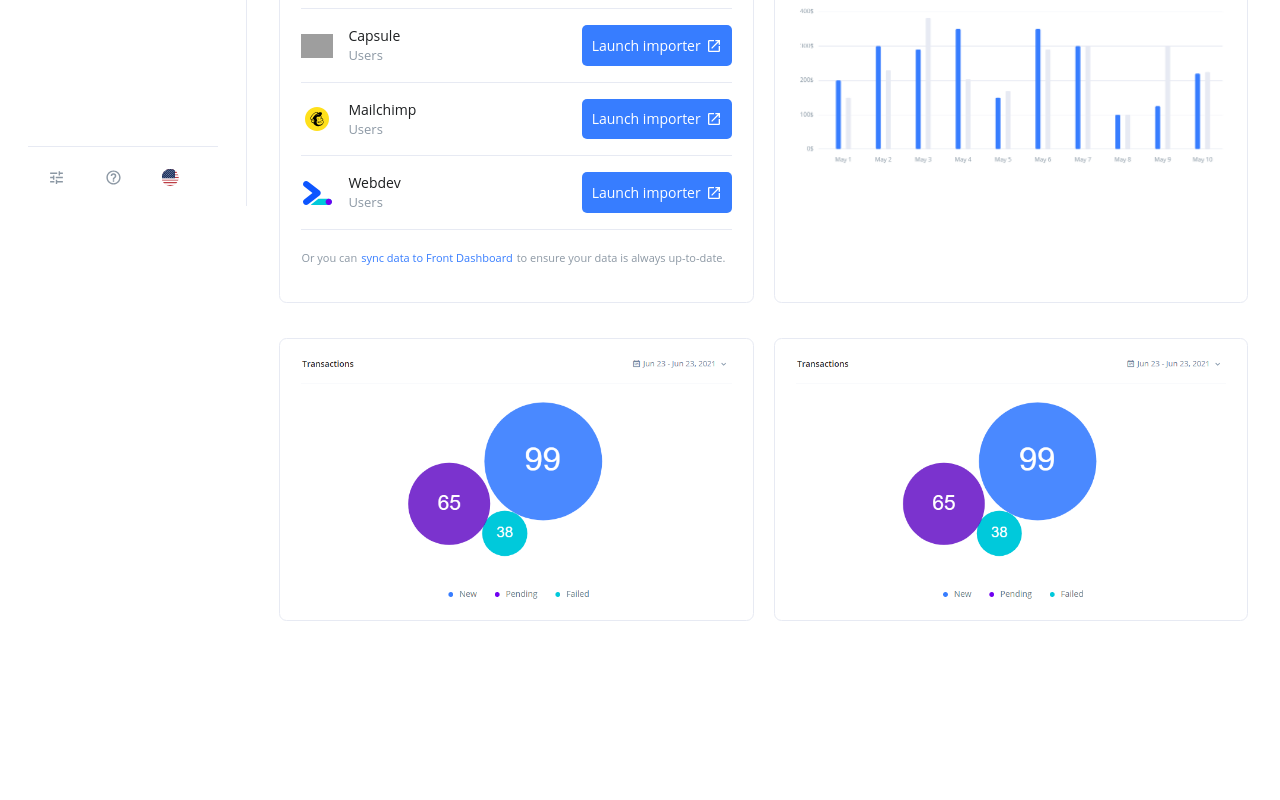
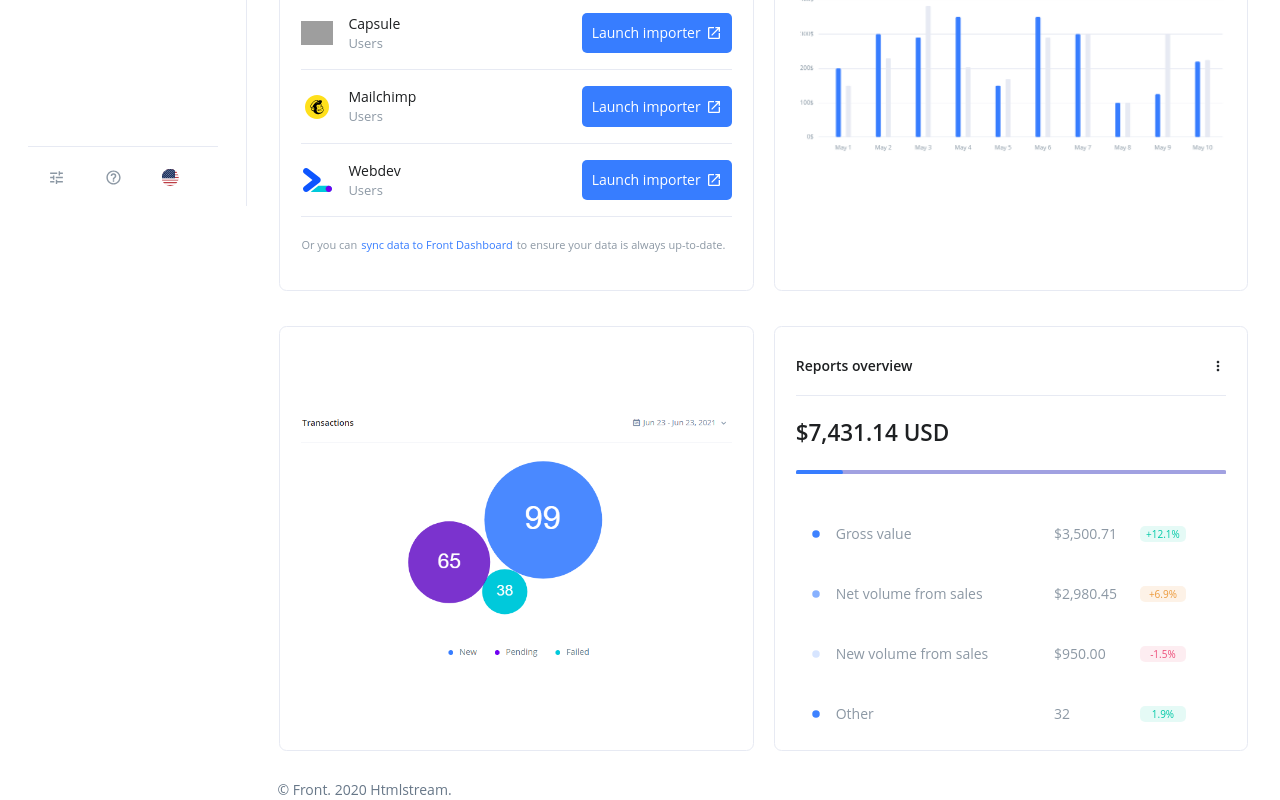
Before and after one commit to aro077a/next-dashboard, a Next.js app: page /dashboard in a window 1280 px wide. Shown: the part 594-1394 px from the top of the page. Before the commit the page ends 1243 px from the top, so only its background shows below. Built offline with nearby package versions, Linux system fonts and the light colour scheme; grey boxes are pictures that could not be loaded.

Commit message:
added repors section

```diff
--- a/components/dashboard/Dashboard.js
+++ b/components/dashboard/Dashboard.js
@@ -4,6 +4,7 @@ import Button from '../button/Button';
 import { infoData } from './dashboardInfoData';
 import DashboardInfo from './DashboardInfo';
 import DashboardUsersImport from './DashboardUsersImport';
+import DashboardReports from './DashboardReports';
 
 const Dashboard = () => {
   return (
@@ -42,9 +43,7 @@ const Dashboard = () => {
         <div className='user-chart'>
           <img src='/images/datalabel.png' />
         </div>
-        <div className='user-chart'>
-          <img src='/images/datalabel.png' />
-        </div>
+        <DashboardReports />
       </section>
     </article>
   );
--- /dev/null
+++ b/components/dashboard/DashboardReports.js
@@ -0,0 +1,39 @@
+import { BiDotsVerticalRounded } from 'react-icons/bi';
+import { Line } from 'rc-progress';
+import Title from '../title/Title';
+import { reportsData } from './dashboardInfoData';
+import Reports from './Reports';
+
+const DashboardReports = () => {
+  return (
+    <div className='reports'>
+      <div className='reports__header'>
+        <Title title='Reports overview' />
+        <BiDotsVerticalRounded />
+      </div>
+      <div className='reports__value'>
+        <p>$7,431.14 USD</p>
+        <Line
+          percent={10}
+          strokeWidth='1'
+          strokeColor='#377dff'
+          trailColor='#A1A1E1'
+        />
+      </div>
+      {reportsData.map((report) => {
+        return (
+          <Reports
+            key={report.id}
+            title={report.title}
+            value={report.value}
+            high={report.high}
+            medium={report.medium}
+            low={report.low}
+          />
+        );
+      })}
+    </div>
+  );
+};
+
+export default DashboardReports;
--- /dev/null
+++ b/components/dashboard/Reports.js
@@ -0,0 +1,38 @@
+import { BsDot } from 'react-icons/bs';
+
+const Reports = ({ title, value, high, medium, low }) => {
+  return (
+    <div className='reports-items'>
+      <div className='reports-items__intro'>
+        <BsDot
+          style={{
+            fill: high
+              ? '#3E82FF'
+              : medium
+              ? '#87B1FF'
+              : low
+              ? '#D7E5FF'
+              : '#BDC5D1',
+          }}
+        />
+        <span className='reports-items--title'>{title}</span>
+      </div>
+      <span className='reports-items--value'>{value}</span>
+      <span
+        className={
+          high
+            ? 'reports-items--percent-high'
+            : medium
+            ? 'reports-items--percent-medium'
+            : low
+            ? 'reports-items--percent-low'
+            : 'reports-items--percent-high'
+        }
+      >
+        {high || medium || low}
+      </span>
+    </div>
+  );
+};
+
+export default Reports;
--- a/components/dashboard/dashboardInfoData.js
+++ b/components/dashboard/dashboardInfoData.js
@@ -57,3 +57,38 @@ export const userImportData = [
     icon: <img src='/icons/google-webdev.svg' />,
   },
 ];
+
+export const reportsData = [
+  {
+    id: 1,
+    title: 'Gross value',
+    value: '$3,500.71',
+    high: '+12.1%',
+    medium: null,
+    low: null,
+  },
+  {
+    id: 2,
+    title: 'Net volume from sales',
+    value: '$2,980.45',
+    high: null,
+    medium: '+6.9%',
+    low: null,
+  },
+  {
+    id: 3,
+    title: 'New volume from sales',
+    value: '$950.00',
+    high: null,
+    medium: null,
+    low: '-1.5%',
+  },
+  {
+    id: 4,
+    title: 'Other',
+    value: '32',
+    high: '1.9%',
+    medium: null,
+    low: null,
+  },
+];
--- a/components/layout/MainLayout.js
+++ b/components/layout/MainLayout.js
@@ -20,6 +20,11 @@ const MainLayout = ({ children, title = 'Page', description = '...' }) => {
         <div style={{ width: '100%' }}>
           <Header openMenu={openMenu} setOpenMenu={setOpenMenu} />
           <div className='layout__main'>{children}</div>
+          <footer
+            style={{ fontSize: '1.4rem', color: '#677788', marginLeft: '3rem' }}
+          >
+            © Front. 2020 Htmlstream.
+          </footer>
         </div>
       </div>
     </div>
--- a/package.json
+++ b/package.json
@@ -10,6 +10,7 @@
   "dependencies": {
     "bootstrap": "^5.0.1",
     "next": "10.2.3",
+    "rc-progress": "^3.1.4",
     "react": "17.0.2",
     "react-dom": "17.0.2",
     "react-icons": "^4.2.0",
--- a/pages/dashboard/index.js
+++ b/pages/dashboard/index.js
@@ -3,7 +3,7 @@ import Dashboard from '../../components/dashboard/Dashboard';
 
 export default function Index() {
   return (
-    <MainLayout title='Index Page'>
+    <MainLayout title='Dashboard'>
       <Dashboard />
     </MainLayout>
   );
--- /dev/null
+++ b/styles/dashboardReports.scss
@@ -0,0 +1,33 @@
+.reports {
+  $self: &;
+  padding: 1.6rem 2.1rem;
+  border: 1px solid $primaryLightGrey;
+  border-radius: 0.75rem;
+  #{$self}__header {
+    display: flex;
+    justify-content: space-between;
+    border-bottom: 1px solid $primaryLightGrey;
+    padding: 1.5rem 0 2rem 0;
+    h4 {
+      font-size: 1.4rem;
+      font-weight: 600;
+    }
+    svg {
+      display: inline-block;
+      width: 1.6rem;
+      height: 1.6rem;
+      cursor: pointer;
+    }
+  }
+  #{$self}__value {
+    margin-top: 2rem;
+    p {
+      font-size: 2.25rem;
+      font-weight: 600;
+      color: $secondaryTextBlack;
+    }
+    .rc-progress-line {
+      margin: 2rem 0;
+    }
+  }
+}
--- a/styles/dashboardUserImport.scss
+++ b/styles/dashboardUserImport.scss
@@ -22,6 +22,12 @@
         width: 1.6rem;
         height: 1.6rem;
         cursor: pointer;
+        &:hover {
+          background: $secondaryHoverColor;
+          svg {
+            fill: $primaryLightBlue;
+          }
+        }
       }
     }
 
--- a/styles/header.scss
+++ b/styles/header.scss
@@ -30,28 +30,30 @@
       justify-content: space-between;
       grid-gap: 1rem;
       gap: 1rem;
-      #{$self}__searchbox{
+      &:hover {
+        background: $primaryWhiter;
+        #{$self}__searchbox {
+          input {
+            background: $primaryWhiter;
+          }
+        }
+      }
+      #{$self}__searchbox {
         display: flex;
         align-items: inherit;
-          gap: 1rem;
+        gap: 1rem;
+
         input {
           border: 0;
           outline: 0;
           height: 2.5rem;
-          &:hover {
-            background: $primaryWhiter;
-          }
           &::placeholder {
             font-size: 1.4rem;
             color: $secondaryGrey;
-            letter-spacing: .3px;
+            letter-spacing: 0.3px;
           }
         }
       }
-      &:hover {
-        background: $primaryWhiter;
-      }
-
     }
   }
   #{$self}__icons {
--- a/styles/index.scss
+++ b/styles/index.scss
@@ -13,6 +13,8 @@
 @import './dashboard.scss';
 @import './dashboardInfo.scss';
 @import './dashboardUserImport.scss';
+@import './dashboardReports.scss';
+@import './reports.scss';
 @import './collapseContent.scss';
 
 * {
--- /dev/null
+++ b/styles/reports.scss
@@ -0,0 +1,52 @@
+%titleProps {
+  display: inline-block;
+  font-size: 1.4rem;
+  color: $secondaryGrey;
+}
+
+%valuesProps {
+  display: flex;
+  justify-content: center;
+  width: 4.6rem;
+  height: 1.6rem;
+  border-radius: 0.5rem;
+  padding: 0.1rem 0.5rem;
+}
+
+.reports-items {
+  $self: &;
+  display: grid;
+  grid-template-columns: 60% 1fr 1fr;
+  align-items: center;
+  margin-top: 2rem;
+  #{$self}__intro {
+    display: flex;
+    align-items: center;
+    svg {
+      width: 4rem;
+      height: 4rem;
+    }
+    #{$self}--title {
+      @extend %titleProps;
+    }
+  }
+  #{$self}--title,
+  #{$self}--value {
+    @extend %titleProps;
+  }
+  #{$self}--percent-high {
+    color: #00c9a7;
+    background-color: rgba(0, 201, 167, 0.1);
+    @extend %valuesProps;
+  }
+  #{$self}--percent-medium {
+    color: #ec9a3c;
+    background-color: rgba(245, 202, 153, 0.24);
+    @extend %valuesProps;
+  }
+  #{$self}--percent-low {
+    color: #ed4c78;
+    background-color: rgba(237, 76, 120, 0.1);
+    @extend %valuesProps;
+  }
+}
```
Also changed, not shown: 1 other file (tests, documents, lock files or other folders).
